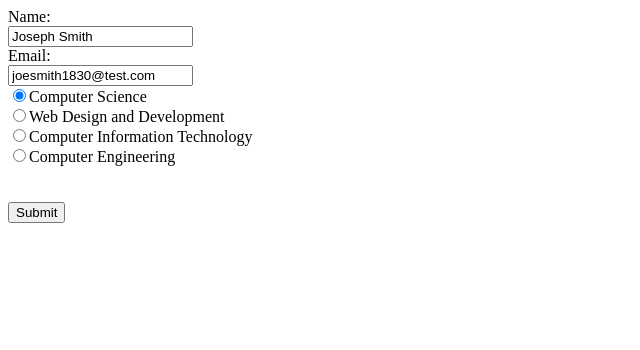
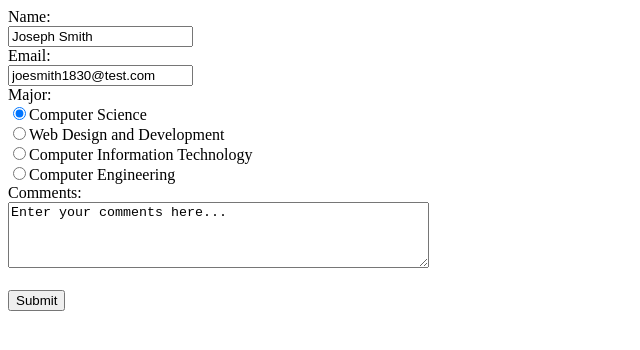
Before and after one commit to mmcguff/03_Teach_TeamActivity, a plain HTML site: page index.html in a window 1280 px wide. Shown: the whole page, without its empty margins (0-640 px from the left). Drawn offline with Linux system fonts and the light colour scheme.

Commit message:
Input form mvp completed.  Will now focus my efforts on the output format then work on actualy php to capture desired data.

```diff
--- a/index.html
+++ b/index.html
@@ -9,18 +9,21 @@
     <body>
 
         <form action="/action_page.php">
-            Name:</br>
-            <input type="text" name="firstname" value="Joseph Smith">
-        </br>
-            Email:</br>
-            <input type="text" name="lastname" value="joesmith1830@test.com"></br>
 
+            <label for="name">Name:</label></br>
+            <input type="text" id="name" value="Joseph Smith"></br>
 
+            <label for="name">Email:</label></br>
+            <input type="text" id="email" value="joesmith1830@test.com"></br>
 
-            <input type="radio" name="major" value="cs" checked>Computer Science</br>
-            <input type="radio" name="major" value="web">Web Design and Development</br>
-            <input type="radio" name="major" value="cit">Computer Information Technology</br>
-            <input type="radio" name="gender" value="ce">Computer Engineering</br>
+            <label for="major">Major:</label></br>
+            <input type="radio" id="major" value="cs" checked>Computer Science</br>
+            <input type="radio" id="major" value="web">Web Design and Development</br>
+            <input type="radio" id="major" value="cit">Computer Information Technology</br>
+            <input type="radio" id="major" value="ce">Computer Engineering</br>
+
+            <label for="comments">Comments:</label></br>
+            <textarea type="text" id="comments" rows="4" cols="50">Enter your comments here...</textarea>
 
             </br></br>
             <input type="submit" value="Submit">
```
